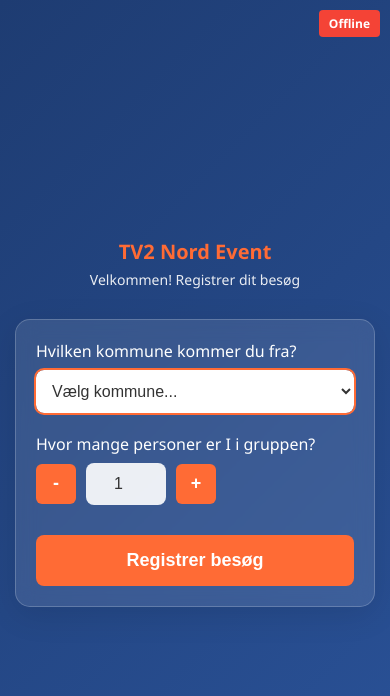
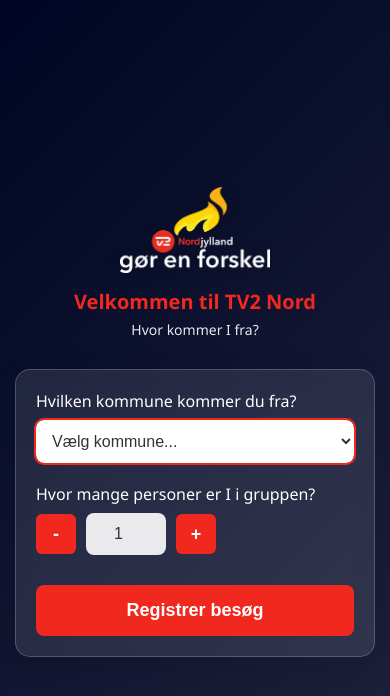
Before and after one commit to jesttv2n/checkin, a website: page public/index.html in a window 390 px wide. Drawn offline with Linux system fonts and the light colour scheme; no server answers.

Commit message:
Design and logo changes

```diff
--- a/public/index.html
+++ b/public/index.html
@@ -12,10 +12,11 @@
       }
 
       body {
-        font-family: "Segoe UI", Tahoma, Geneva, Verdana, sans-serif;
-        background: linear-gradient(135deg, #1e3c72 0%, #2a5298 100%);
-        min-height: 100vh;
+        font-family: "TV2", "Segoe UI", Tahoma, Geneva, Verdana, sans-serif;
+        background: linear-gradient(135deg, #000523 0%, #1f233d 100%);
+        height: 100vh;
         color: white;
+        overflow: hidden;
       }
 
       .container {
@@ -35,7 +36,7 @@
 
       .logo h1 {
         font-size: 24px;
-        color: #ff6b35;
+        color: #f0281e;
         margin-bottom: 5px;
       }
 
@@ -77,7 +78,7 @@
 
       select:focus,
       input:focus {
-        outline: 2px solid #ff6b35;
+        outline: 2px solid #f0281e;
         background: white;
       }
 
@@ -92,7 +93,7 @@
         height: 40px;
         border: none;
         border-radius: 6px;
-        background: #ff6b35;
+        background: #f0281e;
         color: white;
         font-size: 18px;
         font-weight: bold;
@@ -101,7 +102,7 @@
       }
 
       .number-btn:hover {
-        background: #e55a30;
+        background: #f0281e;
       }
 
       .number-btn:disabled {
@@ -117,7 +118,7 @@
       .submit-btn {
         width: 100%;
         padding: 15px;
-        background: #ff6b35;
+        background: #f0281e;
         border: none;
         border-radius: 8px;
         color: white;
@@ -130,7 +131,7 @@
       }
 
       .submit-btn:hover:not(:disabled) {
-        background: #e55a30;
+        background: #f0281e;
       }
 
       .submit-btn:disabled {
@@ -181,7 +182,7 @@
       }
 
       .tv2-btn {
-        background: #ff6b35;
+        background: #f0281e;
         color: white;
         border: none;
         padding: 12px 24px;
@@ -196,7 +197,7 @@
       }
 
       .error-message {
-        background: rgba(255, 68, 68, 0.9);
+        background: #f0281e;
         color: white;
         padding: 15px;
         border-radius: 8px;
@@ -225,7 +226,7 @@
       }
 
       .connection-status.offline {
-        background: #f44336;
+        background: #f0281e;
         color: white;
       }
 
@@ -238,21 +239,63 @@
           padding: 20px;
         }
 
+        /* Logo styling - tilføj dette til dine eksisterende styles */
+        .logo-image {
+          max-width: 200px;
+          height: auto;
+          margin-bottom: 20px;
+          display: block;
+          margin-left: auto;
+          margin-right: auto;
+          filter: drop-shadow(0 2px 8px rgba(0, 0, 0, 0.2));
+        }
+
+        /* Opdater eksisterende .logo styling */
+        .logo {
+          text-align: center;
+          margin-bottom: 30px;
+        }
+
         .logo h1 {
-          font-size: 20px;
+          font-size: 24px;
+          color: #f0281e;
+          margin-bottom: 5px;
+        }
+
+        .logo p {
+          font-size: 16px;
+          opacity: 0.9;
+          margin-bottom: 0;
+        }
+
+        /* Responsive logo */
+        @media (max-width: 480px) {
+          .logo-image {
+            max-width: 150px;
+            margin-bottom: 15px;
+          }
+
+          .logo h1 {
+            font-size: 20px;
+          }
+
+          .logo p {
+            font-size: 14px;
+          }
         }
       }
     </style>
   </head>
   <body>
     <!-- Connection Status -->
-    <div class="connection-status offline" id="connectionStatus">Offline</div>
+    <!--<div class="connection-status offline" id="connectionStatus">Offline</div>-->
 
     <!-- Registreringsformular -->
     <div class="container" id="mainForm">
       <div class="logo">
-        <h1>TV2 Nord Event</h1>
-        <p>Velkommen! Registrer dit besøg</p>
+        <img src="assets/logo.png" alt="TV2 Nord" class="logo-image" />
+        <h1>Velkommen til TV2 Nord</h1>
+        <p>Hvor kommer I fra?</p>
       </div>
 
       <div class="card">
@@ -289,14 +332,7 @@
               >
                 -
               </button>
-              <input
-                type="number"
-                id="antal"
-                value="1"
-                min="1"
-                max="50"
-                readonly
-              />
+              <input type="number" id="antal" value="1" min="1" max="50" />
               <button
                 type="button"
                 class="number-btn"
```
Also changed, not shown: public/admin.html (+13 -13 lines), public/assets/logo.png (added), public/assets/logo.svg (added).
